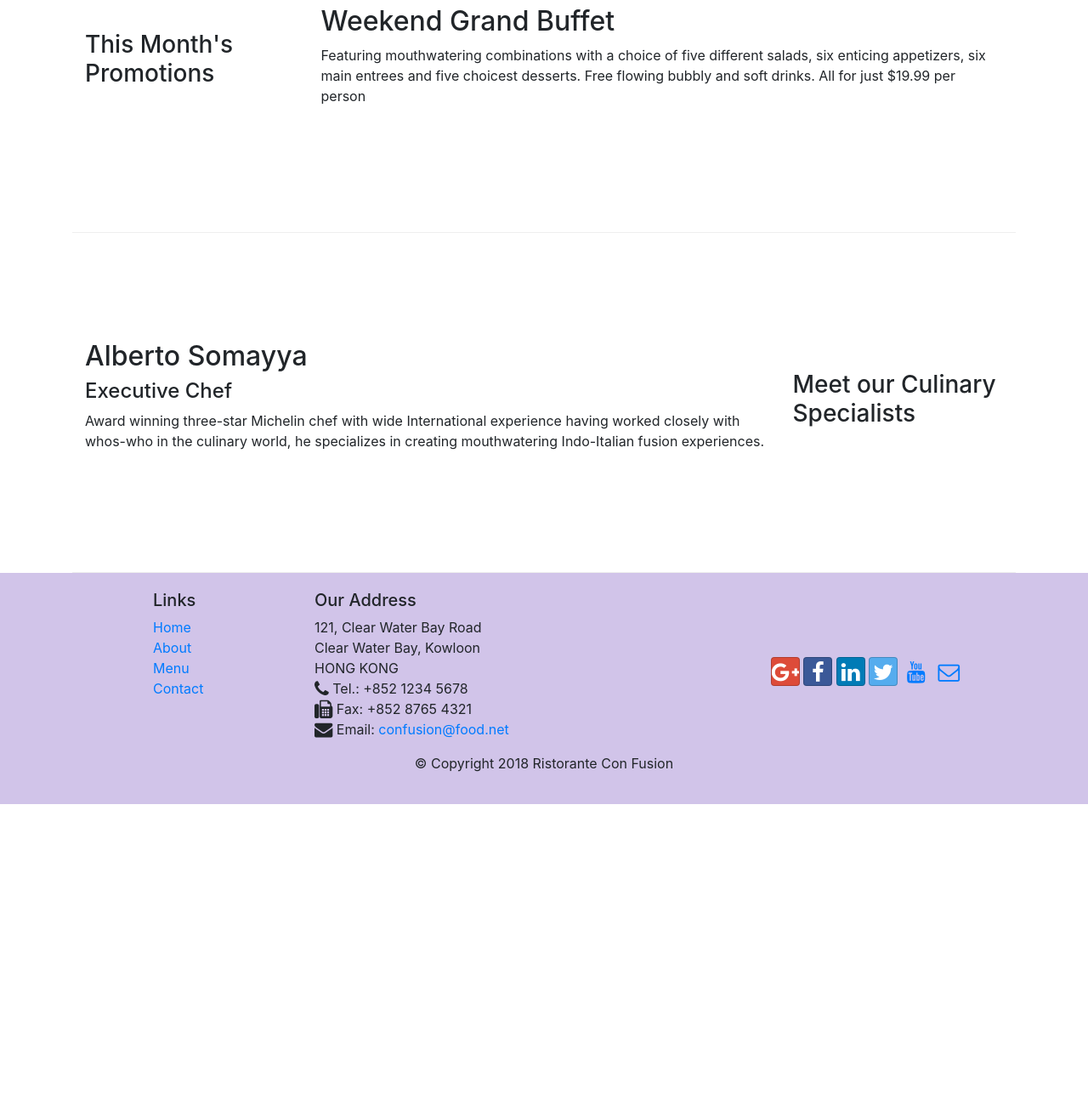
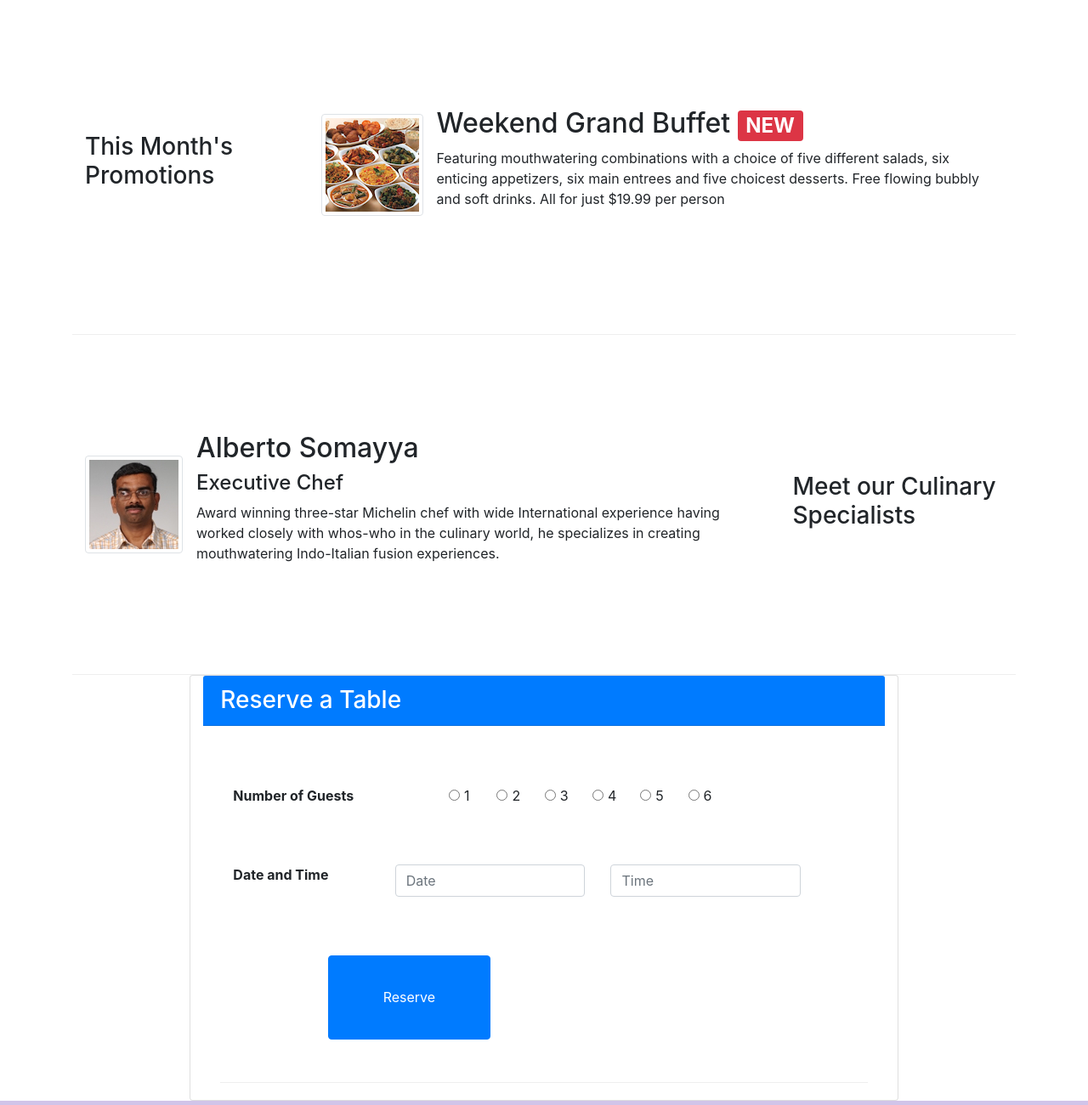
Before and after one commit to lrkellar/HKFrontend, a website: page conFusion/index.html in a window 1280 px wide. Shown: the part 860-2160 px from the top of the page at 85% size. Before the commit the page ends 1806 px from the top, so only its background shows below. Drawn offline with nearby package versions, Linux system fonts and the light colour scheme.

Commit message:
Week 2 homework update

```diff
--- a/conFusion/index.html
+++ b/conFusion/index.html
@@ -21,7 +21,7 @@
             <button class="navbar-toggler" type="button" data-toggle="collapse" data-target="#Navbar">
                 <span class="navbar-toggler-icon"></span>
             </button>
-           <a class="navbar-brand" href="#">Ristorante Con Fusion</a>
+           <a class="navbar-brand" href="#"><img src="img/logo.png" height="30" width="41"></a>
                 <div class="collapse navbar-collapse" id="Navbar">
                     <ul class="navbar-nav mr-auto">
                         <li class="nav-item active"><a class="nav-link" href="#"><span class="fa fa-home fa-lg"></span> Home</a></li>
@@ -35,11 +35,17 @@
     <header class="jumbotron">
         <div class="container">
             <div class="row row-header">
-                <div class="col-12 col-sm-6">
+                <div class="col-md-3 col-sm-12 align-self-center">
+                    <div>
                     <h1>Ristorante con Fusion</h1>
                     <p>We take inspiration from the World's best cuisines, and create a unique fusion experience. Our lipsmacking creations will tickle your culinary senses!</p>
+                    </div>
                 </div>
-                <div class="col-12 col-sm">
+                <div class="col-md-3 col-sm col-sm-12 align-self-center">
+                    <img src="img/logo.png" class="img-fluid">
+                </div>
+                <div class="col-md-6 col-sm-12 align-self-center">
+                    <a class="btn align-self-center text-white btn-block" href="#reservations" style="background-color: darkgoldenrod;">Reserve a Table</a>
                 </div>
             </div>
         </div>
@@ -51,8 +57,14 @@
                 <h3>Our Lipsmacking Culinary Creations</h3>
             </div>
             <div class="col col-sm order-sm-first col-md">
-                <h2>Uthappizza</h2>
-                <p>A unique combination of Indian Uthappam (pancake) and Italian pizza, topped with Cerignola olives, ripe vine cherry tomatoes, Vidalia onion, Guntur chillies and Buffalo Paneer.</p>
+                <div class="media">
+                    <img class="d-flex mr-3 img-thumbnail align-self-center" src="img/uthappizza.png" alt="uthappizza">
+                    <div class="media-body">
+                        <h2 class="mt-0">Uthappizza <span class="badge badge-danger">HOT</span><span class="badge badge-pill badge-secondary">$4.99</span></h2>
+                        <p class="d-none d-sm-block">A unique combination of Indian Uthappam (pancake) and Italian pizza, topped with Cerignola olives, ripe vine cherry tomatoes, Vidalia onion, Guntur chillies and Buffalo Paneer.</p>
+
+                    </div>
+                </div>
             </div>
         </div>
 
@@ -62,22 +74,77 @@
                 <h3>This Month's Promotions</h3>
             </div>
             <div class="col col-sm col-md">
-                <h2>Weekend Grand Buffet</h2>
-                <p>Featuring mouthwatering combinations with a choice of five different salads, six enticing appetizers, six main entrees and five choicest desserts. Free flowing bubbly and soft drinks. All for just $19.99 per person </p>
+                <div class="media">
+                    <img class="d-flex mr-3 img-thumbnail align-self-center" src="img/buffet.png" alt="buffet">
+                    <div class="media-body">
+                        <h2 class="mt-0">Weekend Grand Buffet <span class="badge badge-danger">NEW   </span></h2>
+                        <p class="d-none d-sm-block">Featuring mouthwatering combinations with a choice of five different salads, six enticing appetizers, six main entrees and five choicest desserts. Free flowing bubbly and soft drinks. All for just $19.99 per person </p>
+                    </div>
+                </div>
             </div>
         </div>
+
+
 
         <div class="row row-content align-items-center">
             <div class="col-12 col-sm-4 order-sm-last col-md-3">
                 <h3>Meet our Culinary Specialists</h3>
             </div>
             <div class="col col-sm order-sm-first col-md">
-                <h2>Alberto Somayya</h2>
-                <h4>Executive Chef</h4>
-                <p>Award winning three-star Michelin chef with wide International experience having worked closely with whos-who in the culinary world, he specializes in creating mouthwatering Indo-Italian fusion experiences. </p>
+                <div class="media">
+                    <img class="d-flex mr-3 align-self-center img-thumbnail" src="img/alberto.png" alt="alberto">
+                    <div class="media-body">
+                        <h2>Alberto Somayya</h2>
+                        <h4>Executive Chef</h4>
+                        <p class="d-none d-sm-block ">Award winning three-star Michelin chef with wide International experience having worked closely with whos-who in the culinary world, he specializes in creating mouthwatering Indo-Italian fusion experiences. </p>
+
+                    </div>
+                </div>
             </div>
         </div>
     </div>
+
+    <div class="container-fluid">
+    <div class="card col-xs-12 col-sm-8 offset-sm-2">
+        <h3 class="card-header bg-primary text-white" id="reservations">Reserve a Table</h3>
+        <div class="card-body">
+            <dl class="row row-content">
+                <dt class="col-12 col-md-4">Number of Guests</dt>
+                <dd class="col-12 col-md-8 align-left">
+                    <div class="col-1 form-check form-check-inline">
+                        <input class="form-check-input" type="radio" name="inlineRadioOptions" id="inlineRadio1" value="option1">
+                        <label class="form-check-label" for="inlineRadio1">1</label>
+                    </div>
+                    <div class="col-1 form-check form-check-inline">
+                        <input class="form-check-input" type="radio" name="inlineRadioOptions" id="inlineRadio2" value="option2">
+                        <label class="form-check-label" for="inlineRadio2">2</label>
+                    </div>
+                    <div class="col-1 form-check form-check-inline">
+                        <input class="form-check-input" type="radio" name="inlineRadioOptions" id="inlineRadio3" value="option3">
+                        <label class="form-check-label" for="inlineRadio3">3</label>
+                    </div>
+                    <div class="col-1 form-check form-check-inline">
+                        <input class="form-check-input" type="radio" name="inlineRadioOptions" id="inlineRadio4" value="option4">
+                        <label class="form-check-label" for="inlineRadio4">4</label>
+                    </div>
+                    <div class="col-1 form-check form-check-inline">
+                        <input class="form-check-input" type="radio" name="inlineRadioOptions" id="inlineRadio5" value="option5">
+                        <label class="form-check-label" for="inlineRadio5">5</label>
+                    </div>
+                    <div class="col-1 form-check form-check-inline">
+                        <input class="form-check-input" type="radio" name="inlineRadioOptions" id="inlineRadio6" value="option6">
+                        <label class="form-check-label" for="inlineRadio6">6</label>
+                    </div>
+                </dd>
+
+                <dt class="col-12 col-md-3">Date and Time</dt>
+                <dd class="col-12 col-md-4"><input type="text" class="form-control" id="date" name="date" placeholder="Date"> </dd>
+                <dd class="col-12 col-md-4"><input type="text" class="form-control" id="time" name="time" placeholder="Time"> </dd>
+                <button type="submit" class="btn btn-primary offset-sm-2 col-md-3 col-xs-12"> Reserve </button>
+            </dl>
+        </div>
+    </div>
+</div>
 
     <footer class="footer">
         <div class="container">
```
Also changed, not shown: conFusion/aboutus.html (+3 -2 lines), conFusion/contactus.html (+3 -2 lines), conFusion/img/alberto.png (added), conFusion/img/buffet.png (added), conFusion/img/logo.png (added), conFusion/img/uthappizza.png (added), 1 other file.
